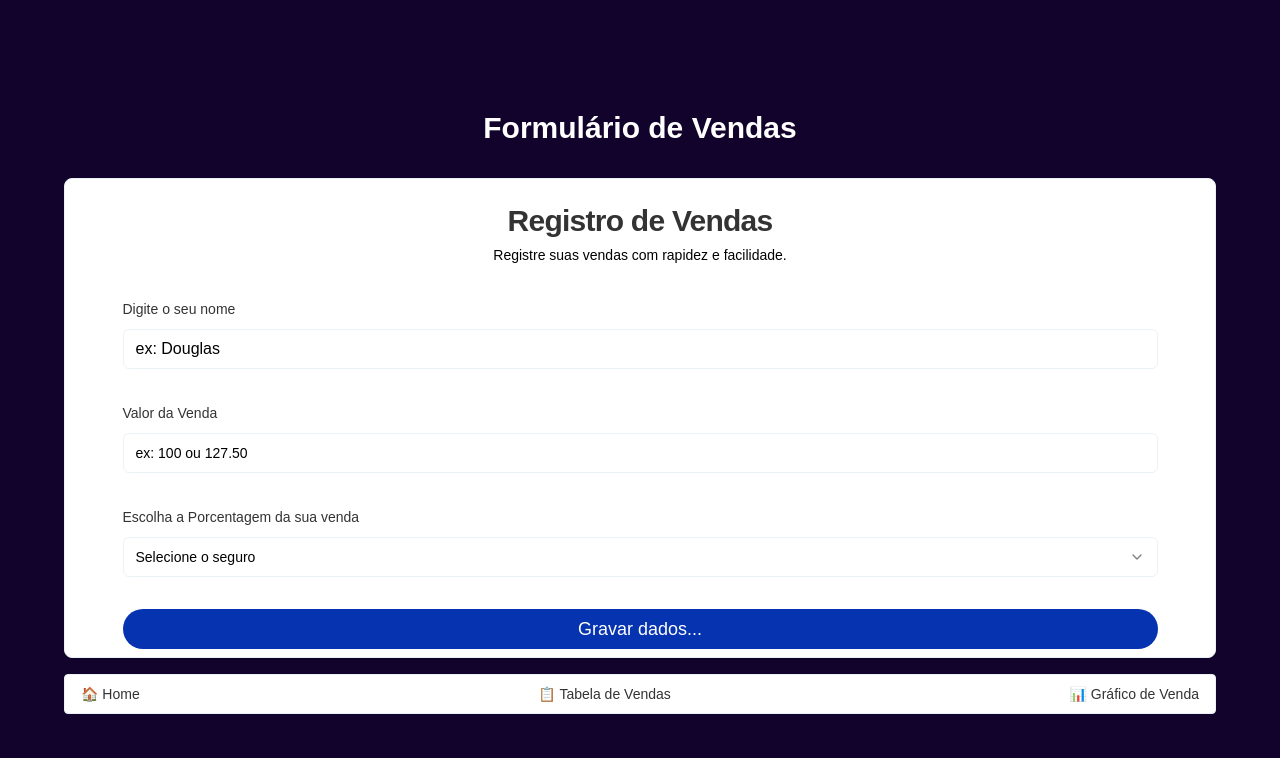
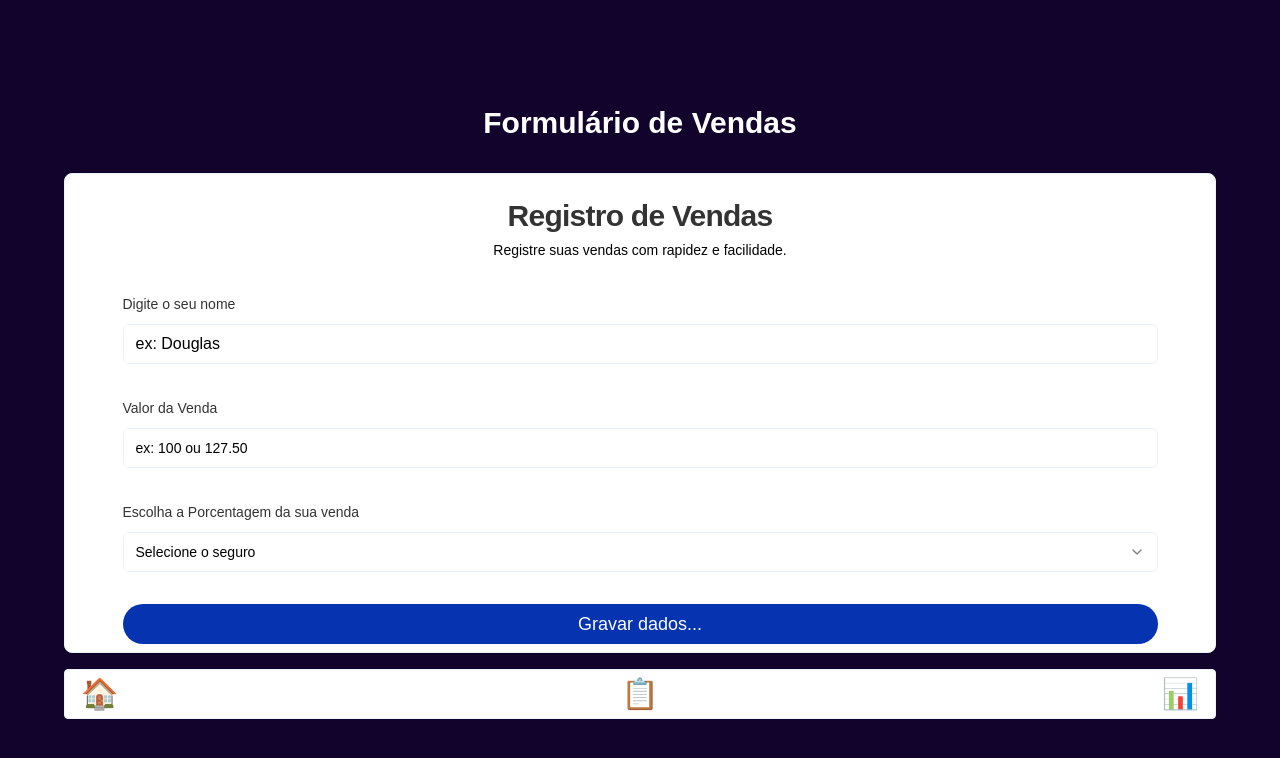
Before and after one commit to ihuryferreira/nextjs-sales-dashboard, a Next.js app: page / in a window 1280 px wide. Shown: the top 758 px of the page. Built offline with nearby package versions, Linux system fonts and the light colour scheme; what @bprogress/next would draw is missing.

Commit message:
chore: ajustar estilo dos links no menu e alinhar emojis

```diff
--- a/src/app/components/menu.tsx
+++ b/src/app/components/menu.tsx
@@ -7,25 +7,25 @@ import Link from "next/link";
 
 export function Menu() {
   return (
-    <Menubar className="flex justify-between items-center w-[90%] rounded-[4px] m-auto">
+    <Menubar className="flex justify-between items-center w-[90%] rounded-[4px] m-auto py-6">
       <MenubarMenu>
         <MenubarTrigger>
-          <Link href={`/`}>
-            🏠 Home
+          <Link href={`/`} className="text-3xl">
+            🏠
           </Link>
         </MenubarTrigger>
       </MenubarMenu>
       <MenubarMenu>
         <MenubarTrigger>
-          <Link href={`/tabela`}>
-            📋 Tabela de Vendas
+          <Link href={`/tabela`} className="text-3xl">
+            📋
           </Link>
         </MenubarTrigger>
       </MenubarMenu>
       <MenubarMenu>
         <MenubarTrigger>
-          <Link href={`/grafico`}>
-            📊 Gráfico de Venda
+          <Link href={`/grafico`} className="text-3xl">
+            📊
           </Link>
         </MenubarTrigger>
       </MenubarMenu>
```
